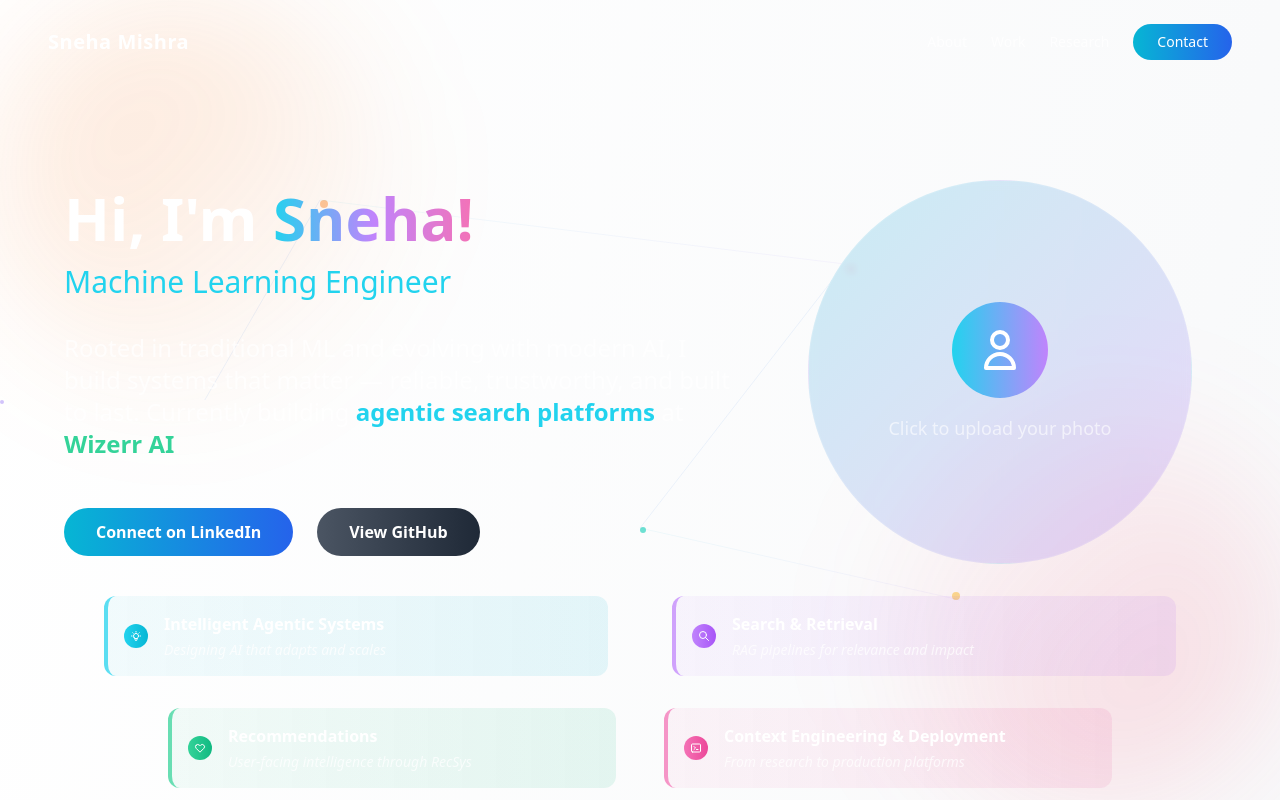
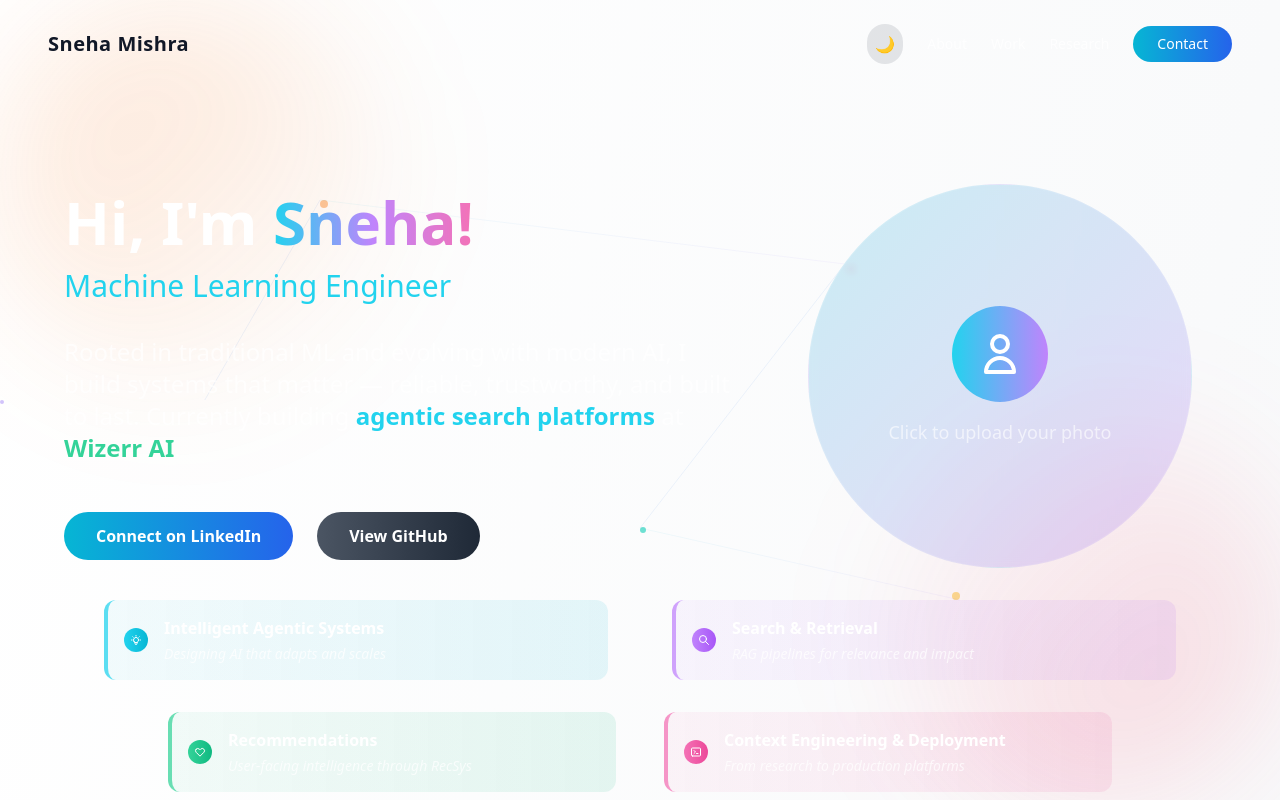
Before and after one commit to snehamishra4321/portfolio-website, a React (Vite) app: page / in a window 1280 px wide. Shown: the top 800 px of the page. Built offline with nearby package versions, Linux system fonts and the light colour scheme.

Commit message:
Add theme toggle button in header
cgen-6623ff443c544bcaa416ece2344a3c85

```diff
--- a/client/pages/Index.tsx
+++ b/client/pages/Index.tsx
@@ -116,10 +116,20 @@ export default function Index() {
 
       {/* Header */}
       <header className="relative z-10 flex items-center justify-between p-6 lg:px-12">
-        <div className="text-white text-xl font-semibold tracking-wide">
+        <div className={`text-xl font-semibold tracking-wide ${isDarkTheme ? 'text-white' : 'text-gray-900'}`}>
           Sneha Mishra
         </div>
         <nav className="flex items-center space-x-6">
+          <button
+            onClick={() => setIsDarkTheme(!isDarkTheme)}
+            className={`p-2 rounded-full transition-all duration-300 ${
+              isDarkTheme
+                ? 'bg-white/10 text-white hover:bg-white/20'
+                : 'bg-gray-900/10 text-gray-900 hover:bg-gray-900/20'
+            }`}
+          >
+            {isDarkTheme ? '☀️' : '🌙'}
+          </button>
           <button
             onClick={() => scrollToSection("about")}
             className="text-white/80 hover:text-cyan-400 transition-all duration-300 text-sm font-medium"
```
